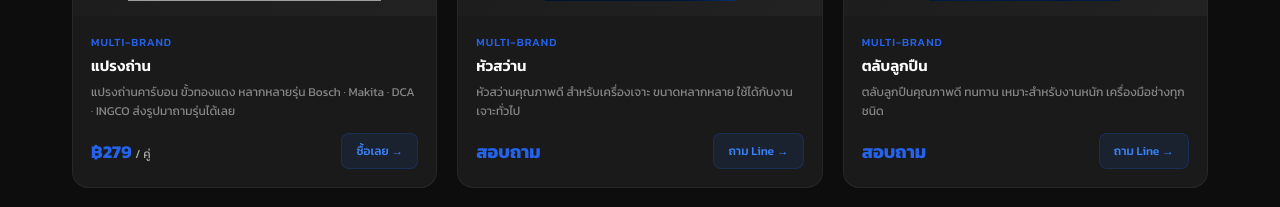
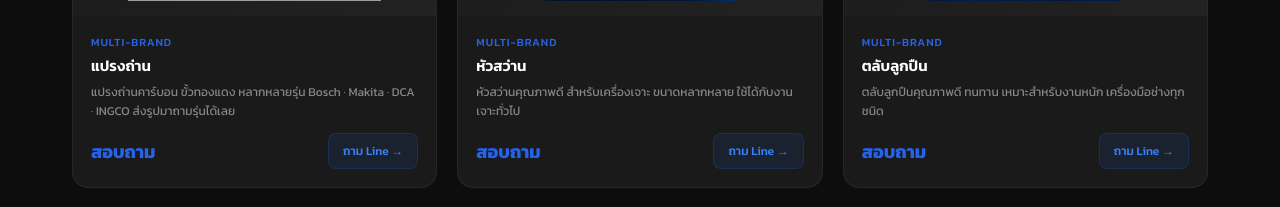
Before and after one commit to TheWhitecat-DSGN/vtn-tools-website, a website: page index.html in a window 1280 px wide. Shown: the part 1200-1407 px from the top of the page. Drawn offline with Linux system fonts and the light colour scheme; grey boxes are pictures that could not be loaded.

Commit message:
update: all prices to สอบถาม

```diff
--- a/index.html
+++ b/index.html
@@ -218,8 +218,8 @@ a.nav-links{color:rgba(255,255,255,.6);transition:.2s}
 <div class="product-name">แปรงถ่าน</div>
 <div class="product-desc">แปรงถ่านคาร์บอน ขั้วทองแดง หลากหลายรุ่น Bosch · Makita · DCA · INGCO ส่งรูปมาถามรุ่นได้เลย</div>
 <div class="product-footer">
-<div class="product-price">฿279 <small>/ คู่</small></div>
-<a href="https://shopee.co.th/shop/1684979116" target="_blank" class="product-action">ซื้อเลย →</a>
+<div class="product-price">สอบถาม</div>
+<a href="https://line.me/ti/p/0625646351" target="_blank" class="product-action">ถาม Line →</a>
 </div>
 </div>
 </div>
```
